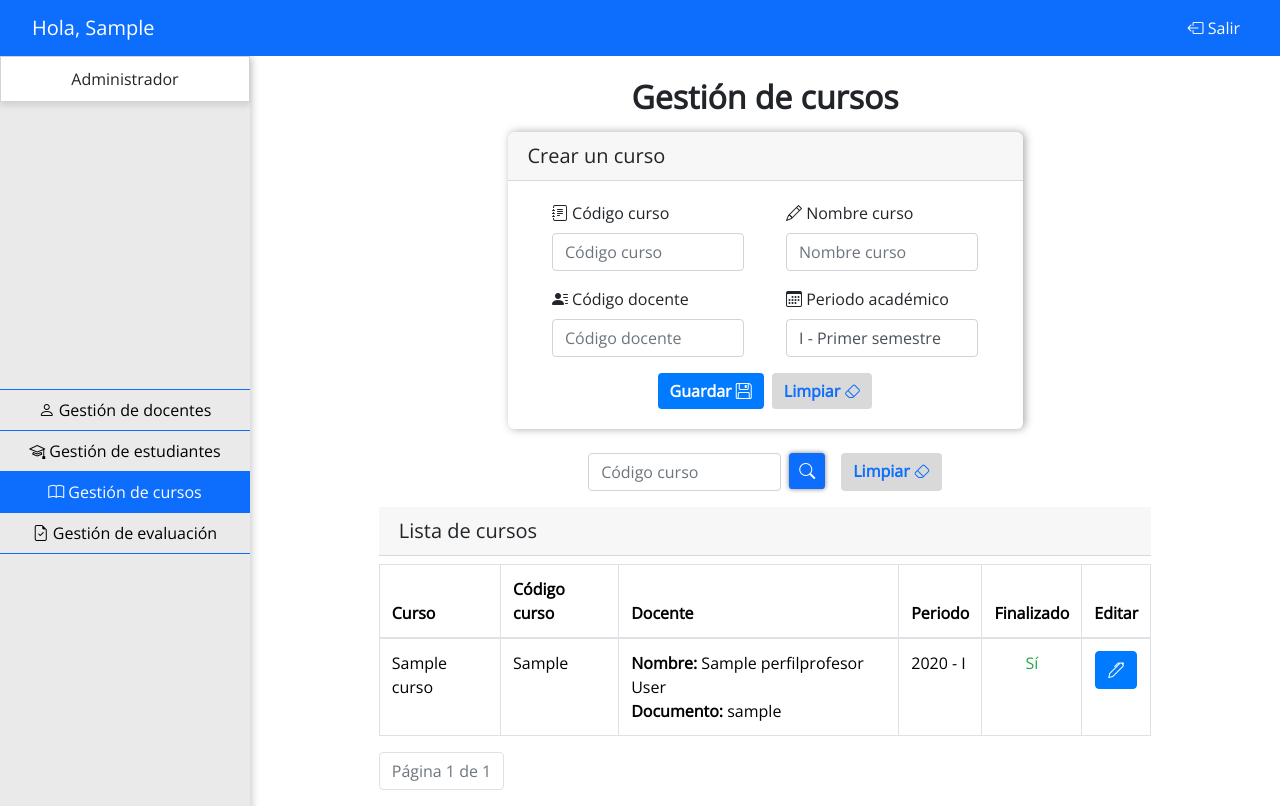
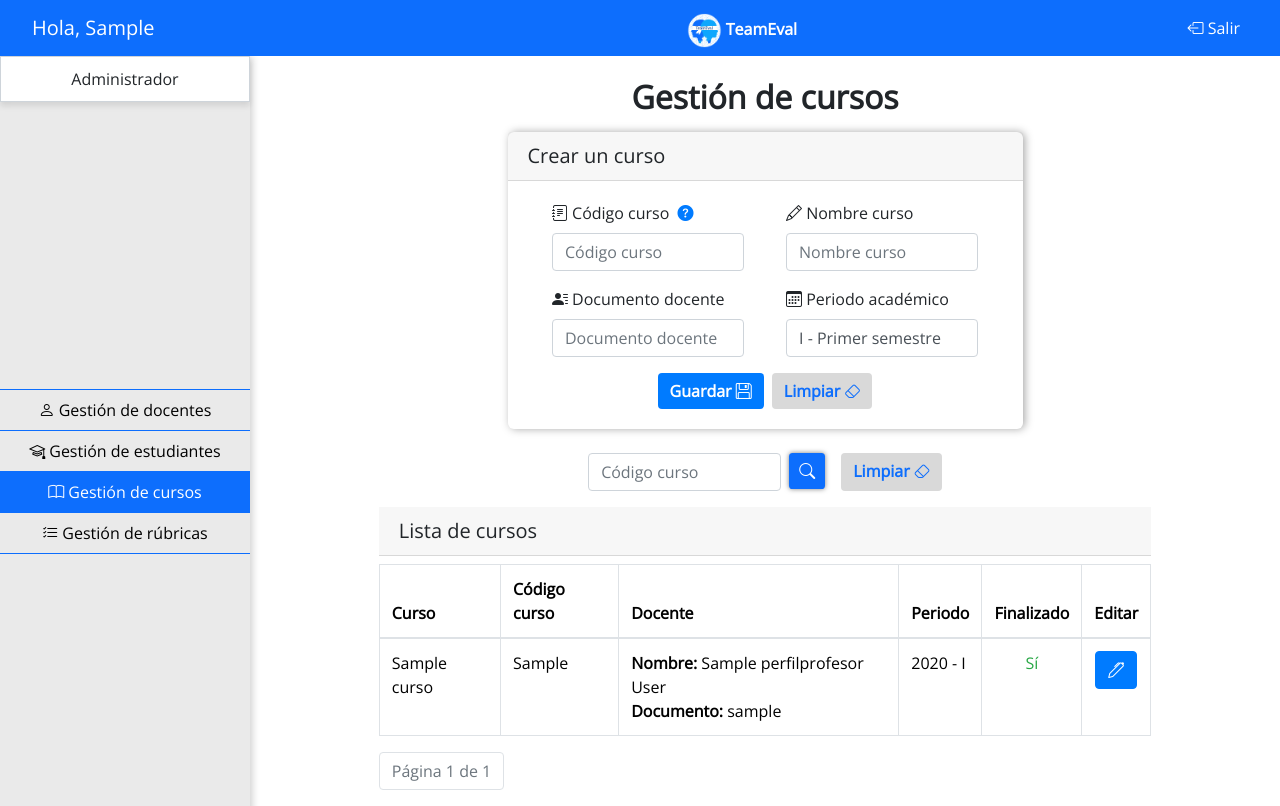
Before and after one commit to HenaoGiordy/team-eval, a Django app: page /administrador/gestion_de_cursos in a window 1280 px wide. Run offline with Django 5.2, Linux system fonts and the light colour scheme; a user stored in the database is signed in; tables that the repository leaves empty hold one stand-in row (values such as "Sample post"); some libraries are stand-ins or nearby versions.

Commit message:
Ajuste en algunos titulos y placeholder de campos de texto y botones en administrador y configuración de miniatura de pestaña

```diff
--- a/app/views.py
+++ b/app/views.py
@@ -338,11 +338,11 @@ def detalle_curso(request, curso_id):
 
             except User.DoesNotExist:
                 # Manejar el caso donde el usuario no existe
-                messages.error(request, "No se encontró el estudiante con ese código")
+                messages.error(request, "No se encontró un estudiante con ese código")
                 estudiante = None
             except PerfilEstudiante.DoesNotExist:
                 # Manejar el caso donde el perfil del estudiante no existe
-                messages.error(request, "No se encontró el estudiante con ese código")
+                messages.error(request, "No se encontró un estudiante con ese código")
                 estudiante = None
             except Curso.DoesNotExist:
                     pass
@@ -485,7 +485,7 @@ def profesor_evaluacion_curso(request, curso_id):
             rubrica.is_used = True
             rubrica.save()
             Evaluacion.objects.create(fecha_inicio = fecha_inicio, fecha_fin = fecha_fin, curso = curso, rubrica = rubrica, nombre = nombre_evaluacion)
-            messages.success(request, "Evaluación creada exitosamente")
+            messages.success(request, "Evaluación creada correctamente")
     except InvalidDate as e:
         messages.error(request, e)
     except RubricaNoEncontrada as e:
@@ -526,16 +526,16 @@ def profesor_grupo(request, curso_id):
                     estudiante = PerfilEstudiante.objects.get(user=user, cursos= curso)
 
                     if Grupo.objects.filter(curso=curso, estudiantes=estudiante).exists():
-                        raise AlreadyExist("El estudiante ya está en el grupo")
+                        raise AlreadyExist("El estudiante ya se encuentra agregado en el grupo")
 
                     grupo = Grupo.objects.get(id = grupo_id)
                     grupo.estudiantes.add(estudiante)
-                    messages.success(request, "Estudiante añadido con éxito")
+                    messages.success(request, "Estudiante agregado al grupo exitosamente")
 
                 except User.DoesNotExist:
-                    messages.error(request, "No se encontró el estudiante")
+                    messages.error(request, "No se encontró un estudiante con ese código")
                 except PerfilEstudiante.DoesNotExist:
-                    messages.error(request, "No se encontró el estudiante")
+                    messages.error(request, "No se encontró un estudiante con ese código")
                 except Grupo.DoesNotExist:
                     messages.error(request, "No se encontró el grupo")
                 except AlreadyExist as e:
@@ -550,7 +550,7 @@ def profesor_grupo(request, curso_id):
                     raise EmptyField("Escribe nombre de grupo y nombre de proyecto")
 
                 Grupo.objects.create(nombre=nombre_grupo, proyecto_asignado=nombre_proyecto, curso=curso)
-                messages.success(request, "Grupo creado exitosamente.")
+                messages.success(request, "Grupo creado correctamente.")
 
             if "edit-info-grupo" in request.POST:
                 nombre_grupo_edit = request.POST.get("nombre-grupo-edit").strip()
@@ -720,7 +720,7 @@ def profesor_gestion_rubricas(request):
                 try:
                     suma_pesos = sum(float(peso) for peso in pesos_criterios)
                     if suma_pesos != 1.0:
-                        messages.error(request, "La suma de los pesos debe ser igual a 1")
+                        messages.error(request, "La suma de los pesos de todos los criterios debe ser igual a 1")
                         return redirect('profesor_gestion_rubricas')
                 except:
                     messages.error(request, "Debes introducir valores decimales en los criterios")
@@ -742,7 +742,7 @@ def profesor_gestion_rubricas(request):
                 for escala, descripcion in zip(escalas, descripciones_escalas):
                     Calificacion.objects.create(calificacion=escala, descripcion=descripcion, rubrica=rubrica)
 
-                messages.success(request, 'Rúbrica creada exitosamente.')
+                messages.success(request, 'Rúbrica creada correctamente.')
                 return redirect('profesor_gestion_rubricas')
 
             if "buscar" in request.POST:
@@ -801,7 +801,7 @@ def profesor_gestion_rubricas(request):
                 suma_pesos_editar = sum(float(peso) for peso in pesos_criterios_editar)
 
                 if suma_pesos_editar != 1.0:
-                    messages.error(request, "La suma de los pesos debe ser igual a 1")
+                    messages.error(request, "La suma de los pesos de todos los criterios debe ser igual a 1")
                     return redirect('profesor_gestion_rubricas')
 
                 nombre_rubrica_editar = nombre_rubrica_editar.lower()
@@ -1131,7 +1131,7 @@ def administrador_gestion_de_cursos(request):
         except ProfesorInactivo as e:
             messages.error(request, e)
         except IntegrityError:
-            messages.error(request, "Ya hay un curso con ese código")
+            messages.error(request, "Ya hay un curso con ese código en el mismo periodo")
         except PeriodoIncorrecto as e:
             messages.error(request, e)
         except PerfilProfesor.DoesNotExist:
@@ -1179,7 +1179,7 @@ def administrador_gestion_de_evaluacion(request):
                 try:
                     suma_pesos = sum(float(peso) for peso in pesos_criterios)
                     if suma_pesos != 1.0:
-                        messages.error(request, "La suma de los pesos debe ser igual a 1")
+                        messages.error(request, "La suma de los pesos de todos los criterios debe ser igual a 1")
                         return redirect('administrador_gestion_de_evaluacion')
                 except:
                     messages.error(request, "Debes introducir valores decimales en los criterios")
@@ -1251,7 +1251,7 @@ def administrador_gestion_de_evaluacion(request):
                 suma_pesos_editar = sum(float(peso) for peso in pesos_criterios_editar)
 
                 if suma_pesos_editar != 1.0:
-                    messages.error(request, "La suma de los pesos debe ser igual a 1")
+                    messages.error(request, "La suma de los pesos de todos los criterios debe ser igual a 1")
                     return redirect('administrador_gestion_de_evaluacion')
 
                 nombre_rubrica_editar = nombre_rubrica_editar.lower()
--- a/static/css/style.css
+++ b/static/css/style.css
@@ -378,4 +378,17 @@ input[type=number] {
     z-index: 1;
 }
 
+.form-group-centered {
+    display: flex;
+    flex-direction: column;
+    align-items: center;
+    width: 100%;
+}
+.form-row-centered {
+    display: flex;
+    justify-content: center;
+    align-items: center;
+    width: 100%;
+}
+
 /* END CSS GESTION DE EVALUACION (DOCENTE)*/
--- a/templates/administrador/administrador.html
+++ b/templates/administrador/administrador.html
@@ -16,6 +16,8 @@
     <script src="https://maxcdn.bootstrapcdn.com/bootstrap/3.4.1/js/bootstrap.min.js"></script>
 
     <title>Team Eval</title>
+    <link rel="icon" type="image/png" href="{% static 'img/logoTeamEval.png' %}">
+
 </head>
 <body class=" position-relative">
     {% if user.is_authenticated and user.role == "ADMIN" %}
--- a/templates/administrador/components/lst_criterios.html
+++ b/templates/administrador/components/lst_criterios.html
@@ -1,4 +1,3 @@
-
 <table class="table table-bordered mt-3">
     <thead class="thead-light">
         <tr>
@@ -8,7 +7,6 @@
         </tr>
     </thead>
     <tbody id="criterios-tbody">
-
 
     </tbody>
     <tfoot>
@@ -43,11 +41,11 @@
 
             var descripcionCell = document.createElement('td');
             descripcionCell.className = 'col-7';
-            descripcionCell.innerHTML = '<input type="text" class="form-control" name="descripcion_criterio[]" required>';
+            descripcionCell.innerHTML = '<input type="text" class="form-control" name="descripcion_criterio[]" placeholder="Responsabilidad, Escucha..." required>';
 
             var pesoCell = document.createElement('td');
             pesoCell.className = 'col-3';
-            pesoCell.innerHTML = '<input type="number" class="form-control" name="peso_criterio[]" min="0.01" max="0.99" step="0.01" pattern="0\.([0-9]{2})?" title="Debe ser un número decimal con máximo dos decimales, entre 0.01 y 0.99" required>';
+            pesoCell.innerHTML = '<input type="number" class="form-control" name="peso_criterio[]" min="0.01" max="0.99" step="0.01" pattern="0\.([0-9]{2})?" title="Debe ser un número decimal con máximo dos decimales, entre 0.01 y 0.99" placeholder="Ej: 0,5" required>';
 
             var eliminarCell = document.createElement('td');
             eliminarCell.className += "text-center"
--- a/templates/administrador/components/lst_escalas.html
+++ b/templates/administrador/components/lst_escalas.html
@@ -47,7 +47,7 @@
 
         var descripcionCell = document.createElement('td');
         descripcionCell.className = 'text-center col-7';
-        descripcionCell.innerHTML = '<input type="text" class="form-control" name="descripcion_escala[]" required>';
+        descripcionCell.innerHTML = '<input type="text" class="form-control" name="descripcion_escala[]" placeholder="Eficiente, Mejorable..." required>';
 
         var eliminarCell = document.createElement('td');
         eliminarCell.className = 'text-center';
--- a/templates/administrador/components/sidebar.html
+++ b/templates/administrador/components/sidebar.html
@@ -1,7 +1,11 @@
+{% load static %}
 <!-- Barra principal -->
 <nav class="navbar d-flex justify-content-between" style="background-color: #0D6EFD; position: fixed;right: 0;left: 0; top:0;z-index: 100;">
   <a class="navbar-brand mx-3" style="color: #ffffff">Hola, {{ user.first_name }}
   </a>
+  <div class="mt-1"style="margin-left: 12%; color: white">
+    <img src="{% static 'img/logoTeamEval.png' %}" width="35" height="35"/>
+    <b>TeamEval</b></div>
   <a class="nav-link mx-2" href="{% url 'logout' %}" style="color: white">
     <!--Icono/metáfora de "Salir"-->
     <i class="bi bi-box-arrow-left"></i> Salir
@@ -45,8 +49,8 @@
     {% url 'administrador_gestion_de_evaluacion' as administrador_gestion_de_evaluacion_url %}
     <li class="dropdown__list" id="gestion-evaluacion">
       <a class="item-sidebar py-2 dropdown__link bordes {% if request.path == administrador_gestion_de_evaluacion_url %}active{% endif %}" href="{{ administrador_gestion_de_evaluacion_url }}" style="border-bottom:1px solid #0D6EFD">
-        <i class="bi bi-file-earmark-check mr-1"></i>
-        <span>Gestión de evaluación</span>
+        <i class="bi bi-list-check mr-1"></i>
+        <span>Gestión de rúbricas</span>
       </a>
     </li>
   </ul>
--- a/templates/administrador/gestion-de-docentes.html
+++ b/templates/administrador/gestion-de-docentes.html
@@ -15,7 +15,7 @@
     <div class="card-form mt-2">
         <h5 class="card-header">Crear un docente</h5>
         <div class="card-body position-relative">
-            <form method="POST" action="">
+            <form method="POST">
                 {% csrf_token %}
                 <!-- Grupo de nombres y apellidos -->
                 <div class="form-row justify-content-center">
@@ -34,7 +34,7 @@
                 <div class="form-row justify-content-center">
                     <div class="form-group col-md-5 mx-3">
                         <i class="bi bi-person-lines-fill"></i>
-                        <label for="documento-docente">Documento</label>
+                        <label for="documento-docente">No. Documento</label>
                         <input type="text" name="documento-docente" class="form-control" id="documento-docente" placeholder="No. Documento" required>
                     </div>
                     <div class="form-group col-md-5 mx-3">
--- a/templates/administrador/gestion-de-estudiantes.html
+++ b/templates/administrador/gestion-de-estudiantes.html
@@ -86,8 +86,8 @@
                         </button>
                     </div>
                 </div>
+            </form>
         </div>
-    </form>
     </div>
     <div class="w-75">{%include "administrador/components/table_estudiantes.html"%}</div>
 </div>
--- a/templates/administrador/gestion_de_cursos.html
+++ b/templates/administrador/gestion_de_cursos.html
@@ -21,7 +21,11 @@
                 <div class="form-row justify-content-center ">
                     <div class="form-group col-md-5 mx-3">
                         <i class="bi bi-journal-text"></i>
-                        <label for="codigo-curso">Código curso</label>
+                        <label for="codigo-curso">Código curso
+                            <a href="#" data-toggle="tooltip" data-bs-placement="right" title="El código y grupo del curso se ingresan de esta manera AAA-00000-000, Ej: AAA-00000 es el código y -000 es el grupo del curso">
+                                <i class="bi bi-question-circle-fill ml-1"></i>
+                            </a>
+                        </label>
                         <input type="text" class="form-control" name="codigo-curso" id="codigo-curso" placeholder="Código curso" required>
                     </div>
                     <div class="form-group col-md-5 mx-3">
@@ -34,8 +38,8 @@
                 <div class="form-row justify-content-center">
                     <div class="form-group col-md-5 mx-3">
                         <i class="bi bi-person-lines-fill"></i>
-                        <label for="codigo-docente">Código docente</label>
-                        <input type="text" class="form-control" id="codigo-docente" name="codigo-docente" placeholder="Código docente" required>
+                        <label for="codigo-docente">Documento docente</label>
+                        <input type="text" class="form-control" id="codigo-docente" name="codigo-docente" placeholder="Documento docente" required>
                     </div>
                     <div class="form-group col-md-5 mx-3">
                         <i class="bi bi-calendar3"></i>
```
Also changed, not shown: templates/administrador/components/modal_delete_rubrica.html (+4 -4 lines), templates/administrador/components/modal_edit_rubrica.html (+7 -7 lines), templates/administrador/gestion_de_evaluacion.html (+16 -6 lines), static/img/Ausencia.png (added). Lines whose indentation alone changed are shown as unchanged.
